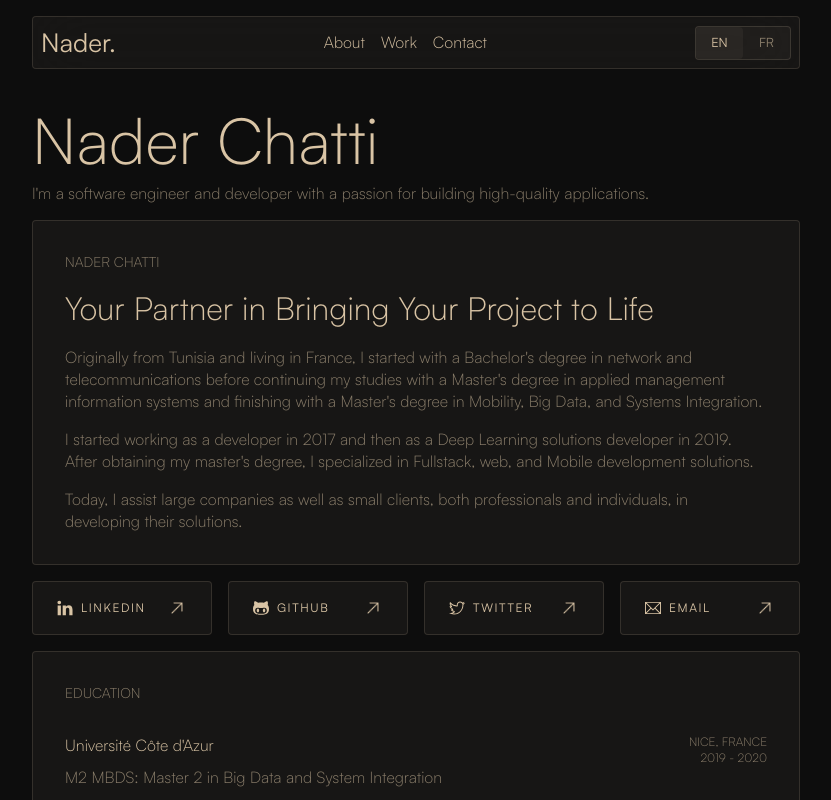
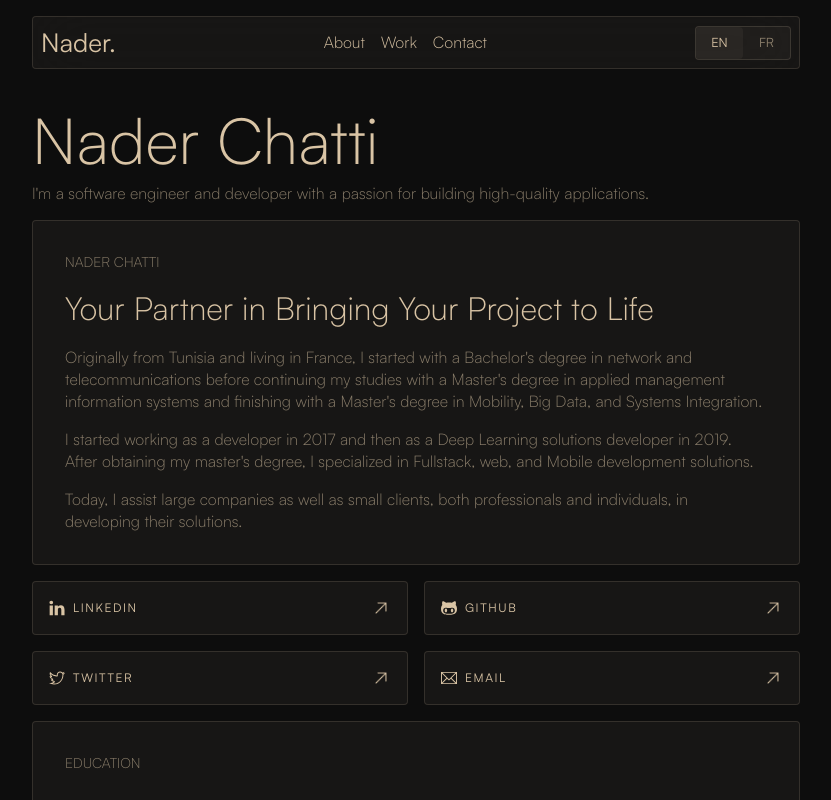
Before and after one commit to naderchatti/portfolio, a Next.js app: page /en/about in a window 1280 px wide. Shown: the top 800 px of the page, without its empty margins (224-1055 px from the left). Built offline with nearby package versions, Linux system fonts and the light colour scheme.

Commit message:
fix socials tags in about and contact

```diff
--- a/src/app/[locale]/about/About.module.css
+++ b/src/app/[locale]/about/About.module.css
@@ -72,7 +72,7 @@
 .socials {
     width: 100%;
     display: grid;
-    grid-template-columns: repeat(auto-fit, minmax(8rem, 1fr));
+    grid-template-columns: repeat(2, 1fr);
     gap: 1rem;
 }
 
@@ -81,7 +81,7 @@
     align-items: center;
     justify-content: space-between;
     gap: 0.5rem;
-    padding: 1rem 1.5rem;
+    padding: 1rem;
     background-color: var(--primary-background-color-muted);
     border: 1px solid var(--default-border-color);
     border-radius: 0.25rem;
--- a/src/app/[locale]/contact/Contact.module.css
+++ b/src/app/[locale]/contact/Contact.module.css
@@ -59,7 +59,7 @@
 .socials {
     width: 100%;
     display: grid;
-    grid-template-columns: repeat(auto-fit, minmax(8rem, 1fr));
+    grid-template-columns: repeat(2, 1fr);
     gap: 1rem;
 }
 
@@ -68,7 +68,7 @@
     align-items: center;
     justify-content: space-between;
     gap: 0.5rem;
-    padding: 1rem 1.5rem;
+    padding: 1rem;
     background-color: var(--primary-background-color-muted);
     border: 1px solid var(--default-border-color);
     border-radius: 0.25rem;
@@ -96,6 +96,7 @@
         width: 90vw;
         margin: 0 auto;
     }
+
 
     .logo {
         width: 40vw;
```
